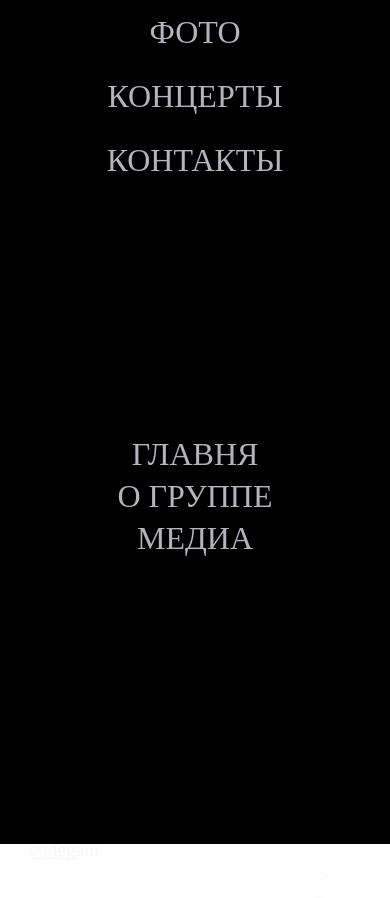
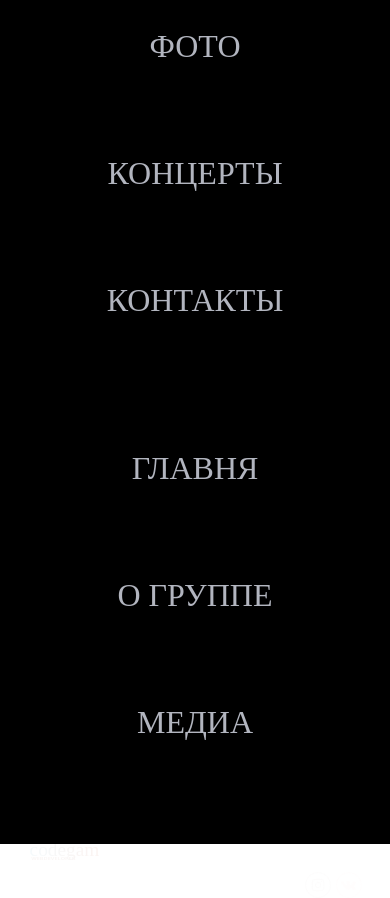
Before and after one commit to smaillex/aquaneon, a plain HTML site: page index.html in a window 390 px wide. Drawn offline with nearby package versions, Linux system fonts and the light colour scheme; a web font is replaced by a local one.

Commit message:
Меняем стили

```diff
--- a/css/media.css
+++ b/css/media.css
@@ -17,7 +17,6 @@
         height: 54px;
     }
     header .anonce {
-        bottom: 370px;
         margin-left: -150px;
         width: 300px;
     }
@@ -26,7 +25,6 @@
     }
     header .header_front h1 {
         width: 34%;
-        bottom: 500px;
         margin-left: -17%;
         padding: 12px;
         font-size: 30px;
@@ -36,7 +34,6 @@
 @media only screen and (max-width : 1200px) {
     header .header_front h1 {
         width: 34%;
-        bottom: 450px;
         margin-left: -17%;
         font-size: 26px;
     }
@@ -47,7 +44,6 @@
     }
     header .anonce {
         width: 300px;
-        bottom: 330px;
     }
     footer .wdev a {
         width: 80px;
@@ -77,11 +73,12 @@
     }
     header .anonce {
         width: 240px;
-        bottom: 240px;
         margin-left: -120px;
-    }
+		}
+		header .header_front {
+			background-size: cover;
+		}
     header .header_front h1 {
-        bottom: 330px;
         font-size: 18px;
     }
     header .anonce a.btn {
@@ -123,7 +120,9 @@
         padding-right: 0;
         text-align: center;
         display: inherit;
-        width: 100%;
+				width: 100%;
+				height: 30%;
+    	padding-top: 4%;
     }
     header .topmenu nav.right_menu ul>li a, header .topmenu nav.left_menu ul>li a {
         font-size: 32px;
@@ -134,7 +133,7 @@
         width: 100%;
         display: initial;
         padding-top: 20%;
-    }
+		}
 }
 
 /* Extra Small Devices, Phones */
--- a/css/style.css
+++ b/css/style.css
@@ -70,7 +70,7 @@ header .header_front h1 {
     display: block;
     width: 40%;
     position: absolute;
-    bottom: 550px;
+    bottom: 76%;
     text-align: center;
     text-transform: uppercase;
     background-color: #000407d1;
@@ -82,7 +82,7 @@ header .header_front h1 {
 }
 header .anonce {
     position: absolute;
-    bottom: 400px;
+    bottom: 55%;
     left: 50%;
     margin-left: -176px;
     width: 352px;
```
